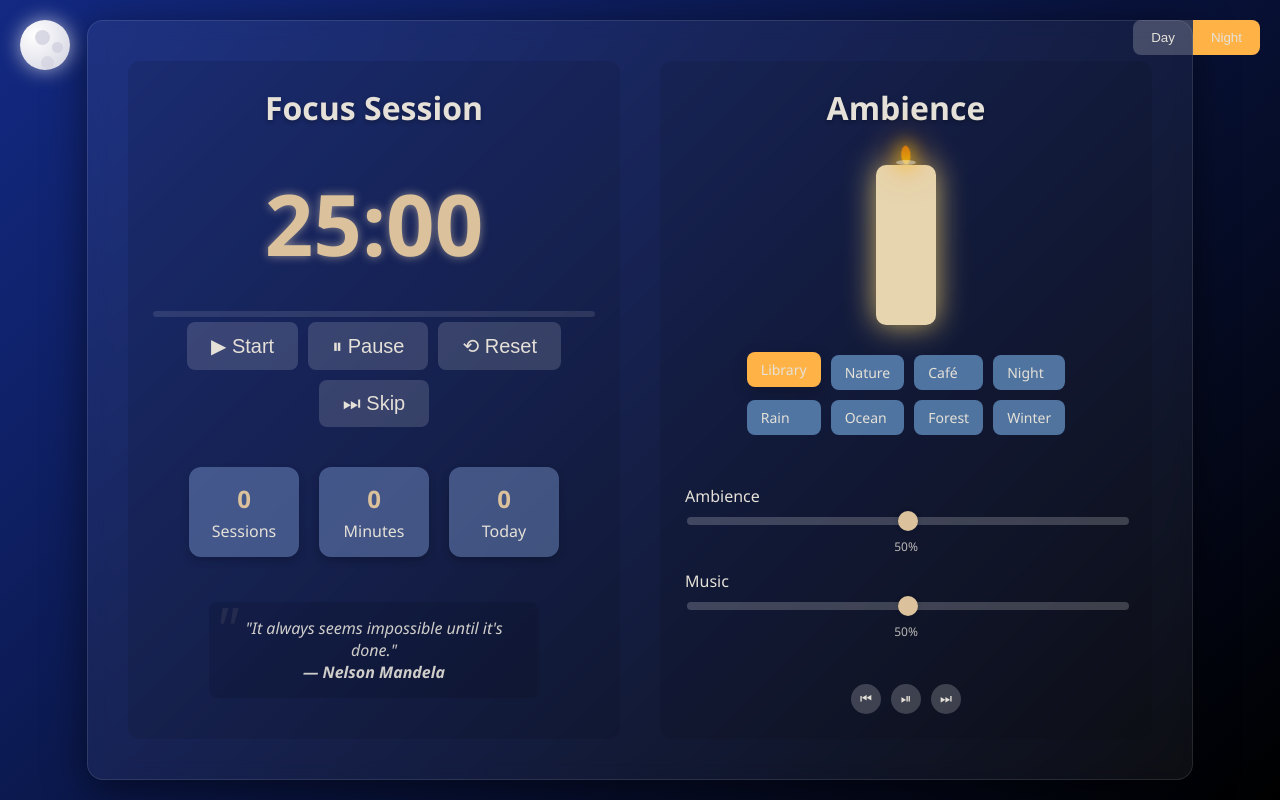
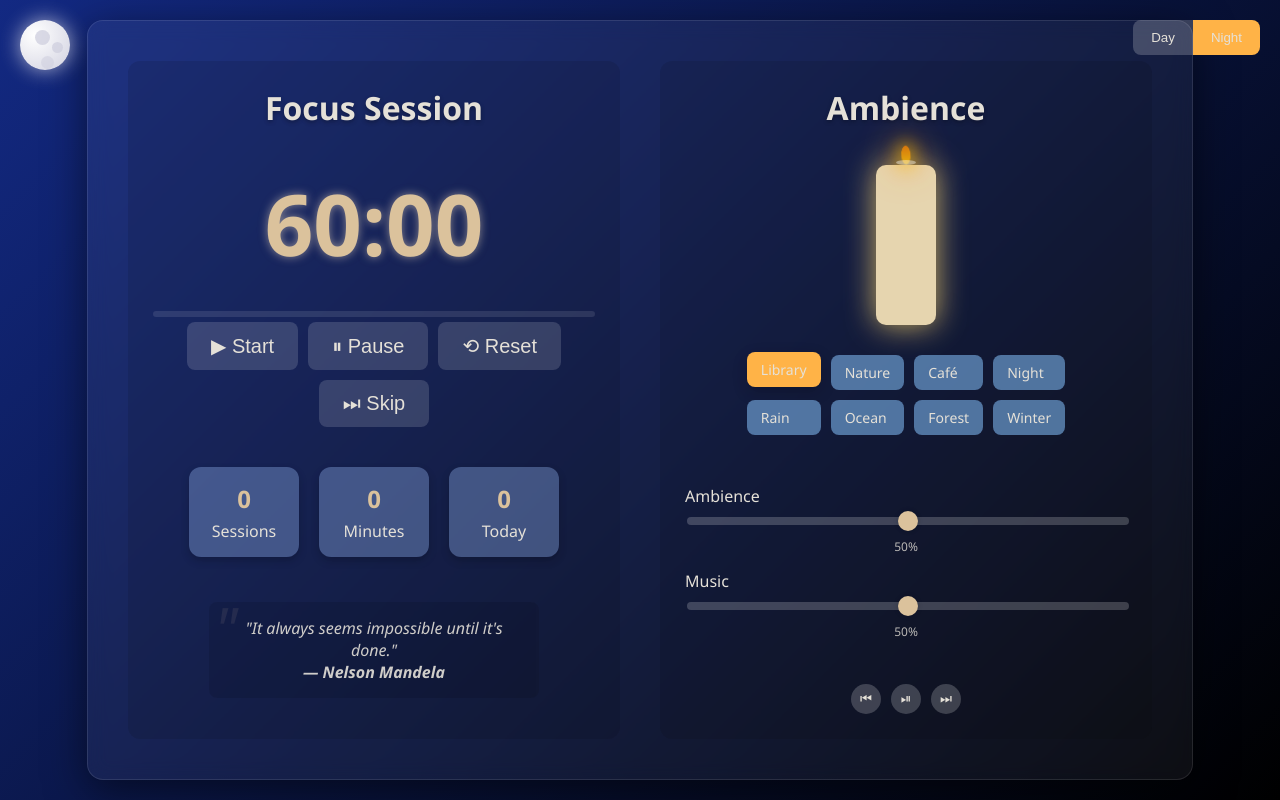
Before and after one commit to aditikumari27/-Candle-Study---Focus-Timer-Ambient-Workspace, a plain HTML site: page index.html in a window 1280 px wide. Drawn offline with Linux system fonts and the light colour scheme.

Commit message:
Update index.html

```diff
--- a/index.html
+++ b/index.html
@@ -1097,8 +1097,8 @@
     <script>
         // Timer functionality
         let timer;
-        let timeLeft = 1500; // 25 minutes
-        let totalTime = 1500;
+        let timeLeft = 3600; // 25 minutes
+        let totalTime = 3600;
         let running = false;
         let sessionCount = 0;
         let totalMinutes = 0;
```
